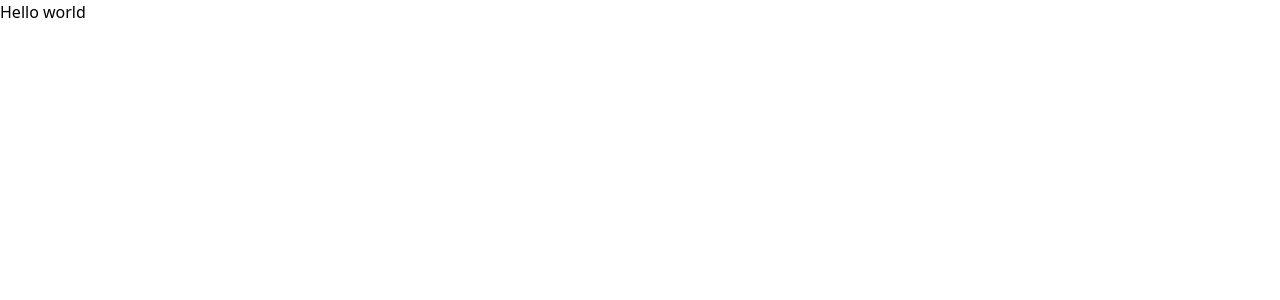
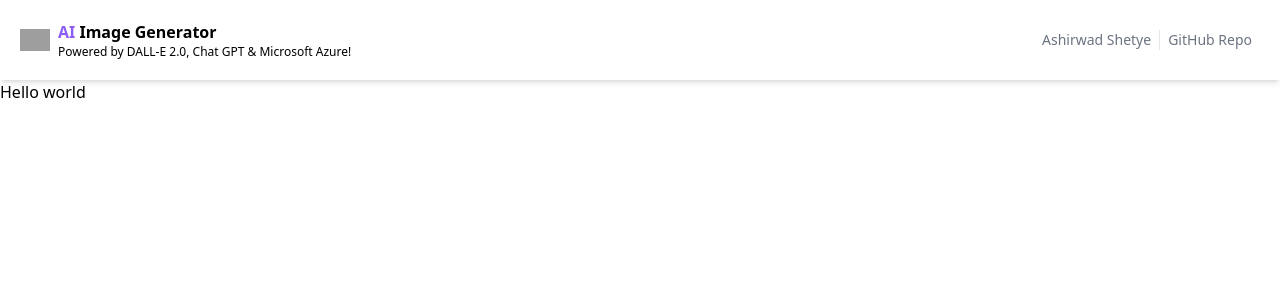
Before and after one commit to 13861419/DALL-E-2.0-image-generator, a Next.js app: page / in a window 1280 px wide. Shown: the top 300 px of the page. Built offline with nearby package versions, Linux system fonts and the light colour scheme; grey boxes are pictures that could not be loaded.

Commit message:
header added

```diff
--- a/app/layout.tsx
+++ b/app/layout.tsx
@@ -1,3 +1,4 @@
+import Header from "@/components/Header";
 import "../styles/globals.css";
 
 export const metadata = {
@@ -13,7 +14,7 @@
   return (
     <html lang="en">
       <body>
-        {/* Header */}
+        <Header />
         {/* Prompt Input */}
         {/* Prompt Input */}
         {children}
--- a/app/page.tsx
+++ b/app/page.tsx
@@ -1,7 +1,7 @@
 export default function Home() {
   return (
     <main>
-      <h1>Hello world</h1>
+      <h1 className="">Hello world</h1>
     </main>
   );
 }
--- /dev/null
+++ b/components/Header.tsx
@@ -0,0 +1,46 @@
+import Image from "next/image";
+import Link from "next/link";
+import React from "react";
+
+function Header() {
+  return (
+    <header className="flex p-5 sticky top-0 bg-white z-50 shadow-md justify-between items-center">
+      <div className="flex space-x-2 items-center">
+        <Image
+          src="https://links.papareact.com/4t3"
+          alt="logo"
+          height={30}
+          width={30}
+        />
+        <div>
+          <h1 className="font-bold">
+            <span className="text-violet-500">AI</span> Image Generator
+          </h1>
+          <h2 className="text-xs">
+            Powered by DALL-E 2.0, Chat GPT & Microsoft Azure!
+          </h2>
+        </div>
+      </div>
+      <div className="flex text-sm md:text-md divide-x items-center text-gray-500">
+        <Link
+          href="https://www.ashirwadshetye.com"
+          rel="_norefferer"
+          target="_blank"
+          className="px-2 font-light text-right"
+        >
+          Ashirwad Shetye
+        </Link>
+        <Link
+          href="https://github.com/Ashirwad-Shetye/DALL-E-2.0-image-generator"
+          rel="_norefferer"
+          target="_blank"
+          className="px-2 font-light"
+        >
+          GitHub Repo
+        </Link>
+      </div>
+    </header>
+  );
+}
+
+export default Header;
--- a/next.config.js
+++ b/next.config.js
@@ -3,6 +3,9 @@
   experimental: {
     appDir: true,
   },
-}
+  images: {
+    domains: ["links.papareact.com"],
+  },
+};
 
-module.exports = nextConfig
+module.exports = nextConfig;
```
